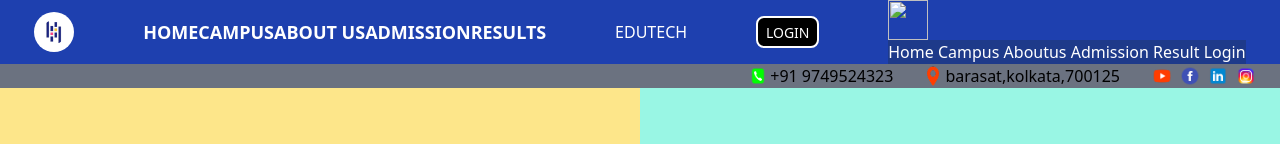
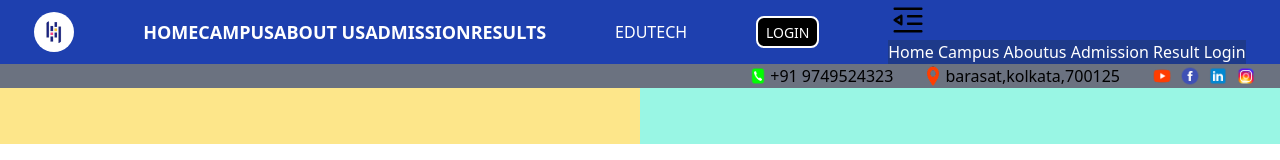
Before and after one commit to imranali5/schoolweb, a plain HTML site: page index.html in a window 1280 px wide. Shown: the top 160 px of the page. Drawn offline with Linux system fonts and the light colour scheme.

Commit message:
Update index.html

```diff
--- a/index.html
+++ b/index.html
@@ -37,7 +37,7 @@
 
         <div class="flex justify-center items-center sm:hidden">
 
-            <button class="group relative"><img src="../images/menu2.png" alt="" class="size-10">
+            <button class="group relative"><img src="./menu2.png" alt="" class="size-10">
 
                 <div class=" absolute right-0 scale-y-0 group-focus:scale-y-100 origin-top duration-200  bg-blue-900 border-black border-[1px] text-white ">
                     <ul class=" items-center [&>*]:pl-5 [&>*]:py-2 [&>*]:pr-10 [&>*]:block" >
```
